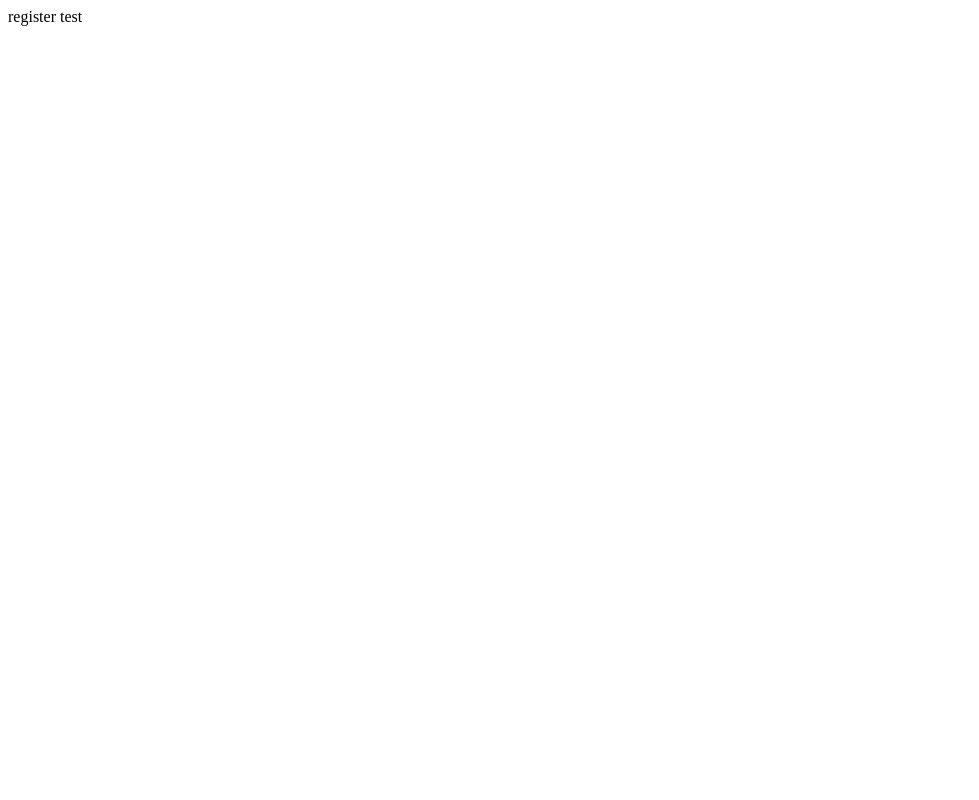
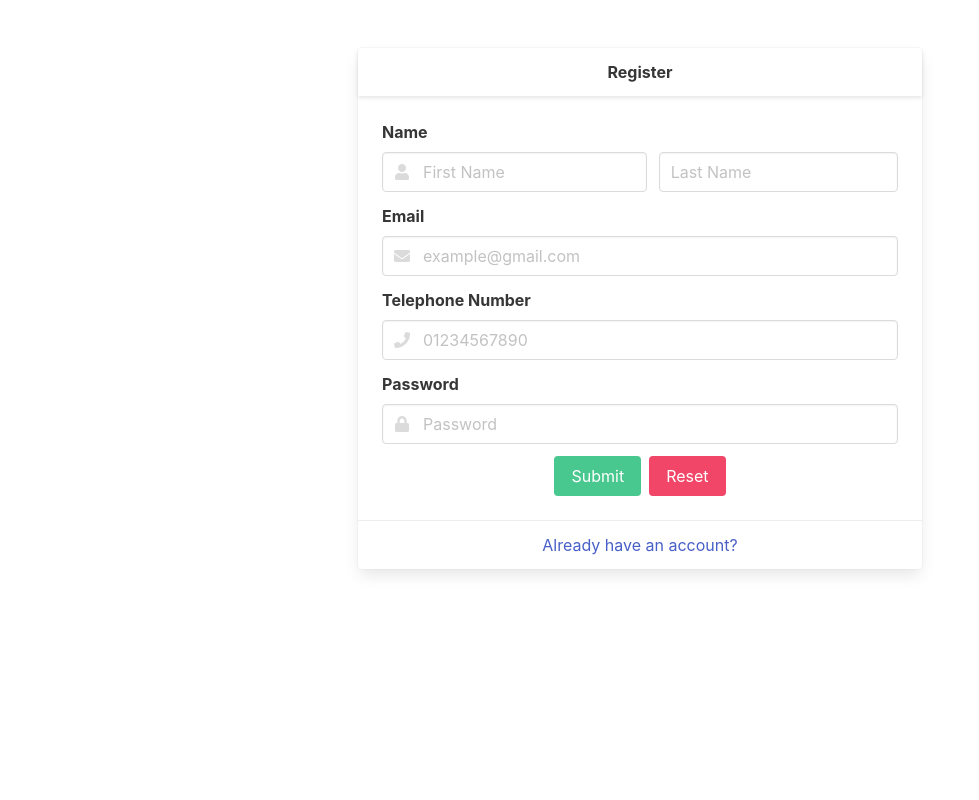
Before and after one commit to notSalt/moviebook, a PHP site: page /register.php in a window 1280 px wide. Before the commit the part shown is almost empty. Shown: the whole page, without its empty margins (0-979 px from the left). Run offline with PHP 8.4, Linux system fonts and the light colour scheme; some libraries are stand-ins or nearby versions.

Commit message:
add register page

```diff
--- /dev/null
+++ b/css/register.css
@@ -0,0 +1,8 @@
+html {
+  overflow: hidden;
+}
+
+.card {
+  margin-top: 3rem;
+  margin-bottom: 3rem;
+}
--- a/register.php
+++ b/register.php
@@ -1,3 +1,107 @@
 <?php
-echo "register test"
+include_once "php/connection.php";
+
+if ($_SERVER["REQUEST_METHOD"] == "POST") {
+
+}
 ?>
+<!DOCTYPE html>
+<html lang="en">
+
+<head>
+  <meta charset="UTF-8">
+  <meta name="viewport" content="width=device-width, initial-scale=1.0, shrink-to-fit=no">
+  <!--Bulma CSS-->
+  <link rel="stylesheet" href="https://cdnjs.cloudflare.com/ajax/libs/bulma/0.9.0/css/bulma.min.css" integrity="sha512-ADrqa2PY1TZtb/MoLZIZu/Z/LlPaWQeDMBV73EMwjGam43/JJ5fqW38Rq8LJOVGCDfrJeOMS3Q/wRUVzW5DkjQ==" crossorigin="anonymous" />
+  <!--Font Awesome-->
+  <link rel="stylesheet" href="https://cdnjs.cloudflare.com/ajax/libs/font-awesome/5.14.0/css/all.min.css" integrity="sha512-1PKOgIY59xJ8Co8+NE6FZ+LOAZKjy+KY8iq0G4B3CyeY6wYHN3yt9PW0XpSriVlkMXe40PTKnXrLnZ9+fkDaog==" crossorigin="anonymous" />
+  <!--Custom CSS-->
+  <link rel="stylesheet" href="css/register.css">
+  <title>Moviebook | Register</title>
+</head>
+
+<body>
+  <div class="container">
+    <!--Columns-->
+    <div class="columns is-centered">
+      <div class="column is-half">
+
+        <!--Card-->
+        <div class="card">
+          <div class="card-header">
+            <h1 class="card-header-title is-centered">Register</h1>
+          </div>
+          <div class="card-content">
+            <form action="register.php" method="POST">
+
+              <div class="field">
+                <label class="label">Name</label>
+                <div class="field-body">
+                  <div class="field">
+                    <p class="control has-icons-left">
+                      <input type="text" class="input" placeholder="First Name" id="first_name">
+                      <span class="icon is-small is-left">
+                        <i class="fas fa-user"></i>
+                      </span>
+                    </p>
+                  </div>
+                  <div class="field">
+                    <p class="control">
+                      <input type="text" class="input" placeholder="Last Name" id="last_name">
+                    </p>
+                  </div>
+                </div>
+              </div>
+
+              <div class="field">
+                <label class="label">Email</label>
+                <p class="control has-icons-left">
+                  <input type="email" class="input" placeholder="example@gmail.com" id="email">
+                  <span class="icon is-small is-left">
+                    <i class="fas fa-envelope"></i>
+                  </span>
+                </p>
+              </div>
+
+              <div class="field">
+                <label class="label">Telephone Number</label>
+                <p class="control has-icons-left">
+                  <input type="tel" class="input" placeholder="01234567890" id="phone_number">
+                  <span class="icon is-small is-left">
+                    <i class="fas fa-phone"></i>
+                  </span>
+                </p>
+              </div>
+
+              <div class="field">
+                <label class="label">Password</label>
+                <p class="control has-icons-left">
+                  <input type="password" class="input" placeholder="Password" id="password">
+                  <span class="icon is-small is-left">
+                    <i class="fas fa-lock"></i>
+                  </span>
+                </p>
+              </div>
+
+              <div class="field">
+                <div class="control">
+                  <div class="buttons is-centered">
+                    <input type="submit" class="button is-success">
+                    <input type="reset" class="button is-danger">
+                  </div>
+                </div>
+              </div>
+
+            </form>
+          </div>
+          <div class="card-footer">
+            <a class="card-footer-item" href="./login.php">Already have an account?</a>
+          </div>
+        </div>
+
+      </div>
+    </div>
+  </div>
+</body>
+
+</html>
```
Also changed, not shown: index.html (+4 -4 lines), login.php (+12 -1 lines), php/connection.example.php (added, +13 -0 lines), js/main.js (deleted), 1 other file.
